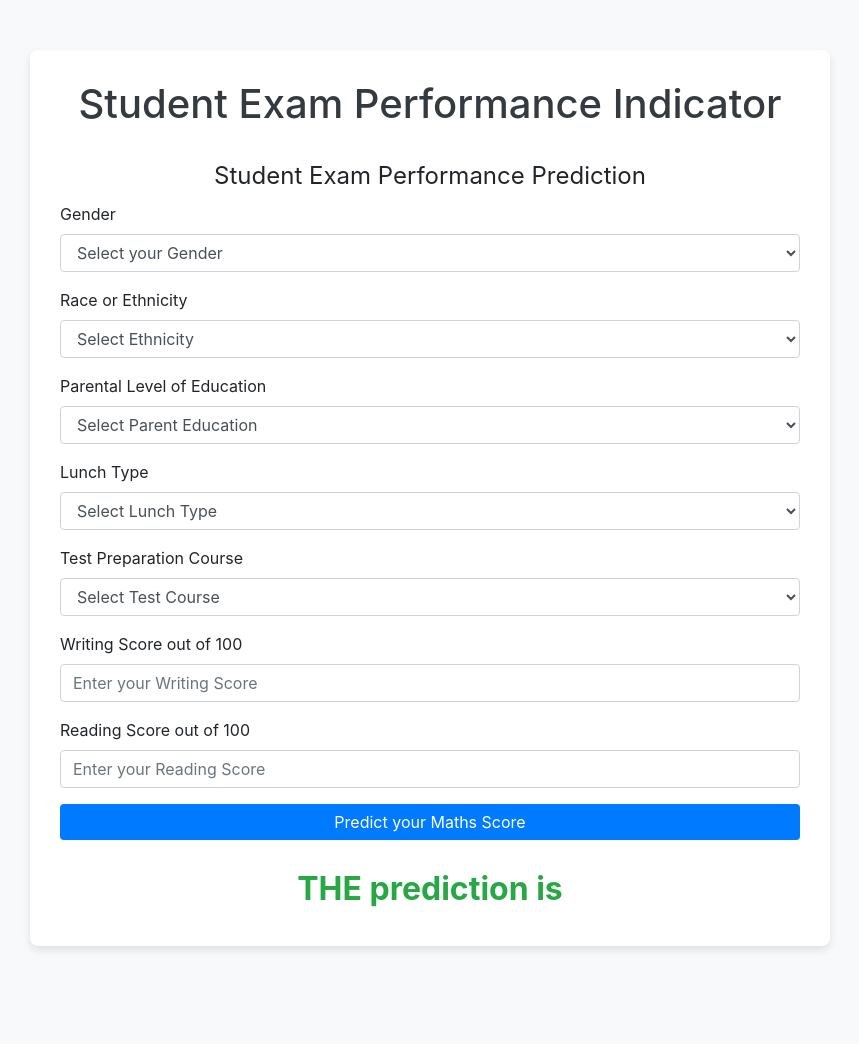
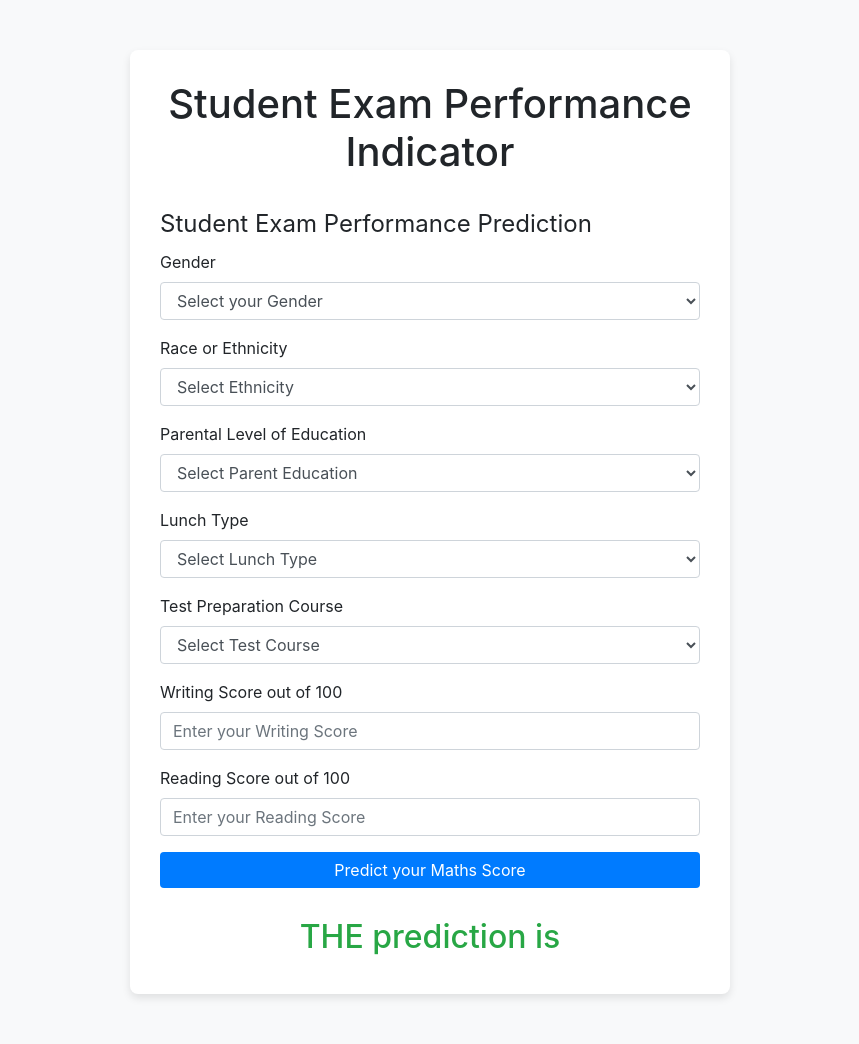
Before and after one commit to ahmadaxax/ML_project, a Flask app: page /predictdata in a window 1280 px wide. Shown: the whole page, without its empty margins (210-1069 px from the left). Before the commit the page ends 950 px from the top, so only its background shows below. Run offline with Flask 3, Linux system fonts and the light colour scheme; some libraries are stand-ins or nearby versions.

Commit message:
prediction pipeline

```diff
--- a/app.py
+++ b/app.py
@@ -1,57 +1,45 @@
-from flask import Flask, request, render_template, redirect, url_for, flash
+from flask import Flask,request,render_template
 import numpy as np
 import pandas as pd
+
 from sklearn.preprocessing import StandardScaler
-from src.pipeline.predict_pipeline import CustomData, PredictPipeline
-import logging
+from src.pipeline.predict_pipeline import CustomData,PredictPipeline
 
-# Set up logging
-logging.basicConfig(level=logging.INFO)
+application=Flask(__name__)
 
-application = Flask(__name__)
-app = application
-app.secret_key = 'q'
+app=application
 
-# Route for home page
+## Route for a home page
+
 @app.route('/')
 def index():
     return render_template('index.html')
 
-@app.route('/predictdata', methods=['GET', 'POST'])
+@app.route('/predictdata',methods=['GET','POST'])
 def predict_datapoint():
-    if request.method == 'POST':
-        # Collect and validate form data
-        try:
-            data = CustomData(
-                gender=request.form['gender'],
-                race_ethnicity=request.form['ethnicity'],
-                parental_level_of_education=request.form['parental_level_of_education'],
-                lunch=request.form['lunch'],
-                test_preparation_course=request.form['test_preparation_course'],
-                reading_score=float(request.form['reading_score']),
-                writing_score=float(request.form['writing_score'])
-            )
-        except KeyError as e:
-            flash(f'Missing data: {str(e)}', 'danger')
-            return redirect(url_for('index'))
-        except ValueError:
-            flash('Invalid input. Please enter valid scores.', 'danger')
-            return redirect(url_for('index'))
+    if request.method=='GET':
+        return render_template('home.html')
+    else:
+        data=CustomData(
+            gender=request.form.get('gender'),
+            race_ethnicity=request.form.get('ethnicity'),
+            parental_level_of_education=request.form.get('parental_level_of_education'),
+            lunch=request.form.get('lunch'),
+            test_preparation_course=request.form.get('test_preparation_course'),
+            reading_score=float(request.form.get('writing_score')),
+            writing_score=float(request.form.get('reading_score'))
 
-        pred_df = data.get_data_as_data_frame()
-        logging.info(f"Data for prediction: {pred_df}")
+        )
+        pred_df=data.get_data_as_data_frame()
+        print(pred_df)
+        print("Before Prediction")
 
-        try:
-            predict_pipeline = PredictPipeline()
-            results = predict_pipeline.predict(pred_df)
-            logging.info(f"Prediction results: {results}")
-            return render_template('home.html', results=results[0])
-        except Exception as e:
-            logging.error(f"Error during prediction: {str(e)}")
-            flash('Error during prediction. Please try again.', 'danger')
-            return redirect(url_for('index'))
+        predict_pipeline=PredictPipeline()
+        print("Mid Prediction")
+        results=predict_pipeline.predict(pred_df)
+        print("after Prediction")
+        return render_template('home.html',results=results[0])
 
-    return render_template('home.html')
 
-if __name__ == "__main__":
+if __name__=="__main__":
     app.run(host="0.0.0.0", debug=True)
--- a/templates/home.html
+++ b/templates/home.html
@@ -9,8 +9,8 @@
         body {
             background-color: #f8f9fa;
         }
-        .container {
-            max-width: 800px;
+        .login {
+            max-width: 600px;
             margin: 50px auto;
             padding: 30px;
             background-color: #ffffff;
@@ -20,13 +20,11 @@
         h1 {
             text-align: center;
             margin-bottom: 30px;
-            color: #343a40;
         }
         h2 {
             margin-top: 30px;
             text-align: center;
             color: #28a745;
-            font-weight: bold;
         }
         .form-control {
             margin-bottom: 15px;
@@ -34,23 +32,19 @@
         .btn-primary {
             background-color: #007bff;
             border: none;
-            transition: background-color 0.3s;
         }
         .btn-primary:hover {
             background-color: #0056b3;
-        }
-        .alert {
-            display: none; /* Hide alerts by default */
         }
     </style>
 </head>
 
 <body>
 
-    <div class="container">
+    <div class="login">
         <h1>Student Exam Performance Indicator</h1>
-        <form action="{{ url_for('predict_datapoint') }}" method="post" id="prediction-form">
-            <legend class="text-center">Student Exam Performance Prediction</legend>
+        <form action="{{ url_for('predict_datapoint') }}" method="post">
+            <legend>Student Exam Performance Prediction</legend>
 
             <!-- Gender -->
             <div class="mb-3">
@@ -123,7 +117,7 @@
 
             <!-- Submit Button -->
             <div class="mb-3">
-                <button class="btn btn-primary btn-block" type="submit">Predict your Maths Score</button>
+                <input class="btn btn-primary btn-block" type="submit" value="Predict your Maths Score" />
             </div>
         </form>
 
@@ -131,20 +125,6 @@
         <h2>
             THE prediction is {{ results }}
         </h2>
-
-        <!-- Alert for errors or messages -->
-        {% with messages = get_flashed_messages(with_categories=true) %}
-            {% if messages %}
-                <div class="alert alert-dismissible fade show mt-3" role="alert">
-                    {% for category, message in messages %}
-                        <div class="alert alert-{{ category }}">{{ message }}</div>
-                    {% endfor %}
-                    <button type="button" class="close" data-dismiss="alert" aria-label="Close">
-                        <span aria-hidden="true">&times;</span>
-                    </button>
-                </div>
-            {% endif %}
-        {% endwith %}
     </div>
 
     <script src="https://code.jquery.com/jquery-3.5.1.slim.min.js"></script>
```
